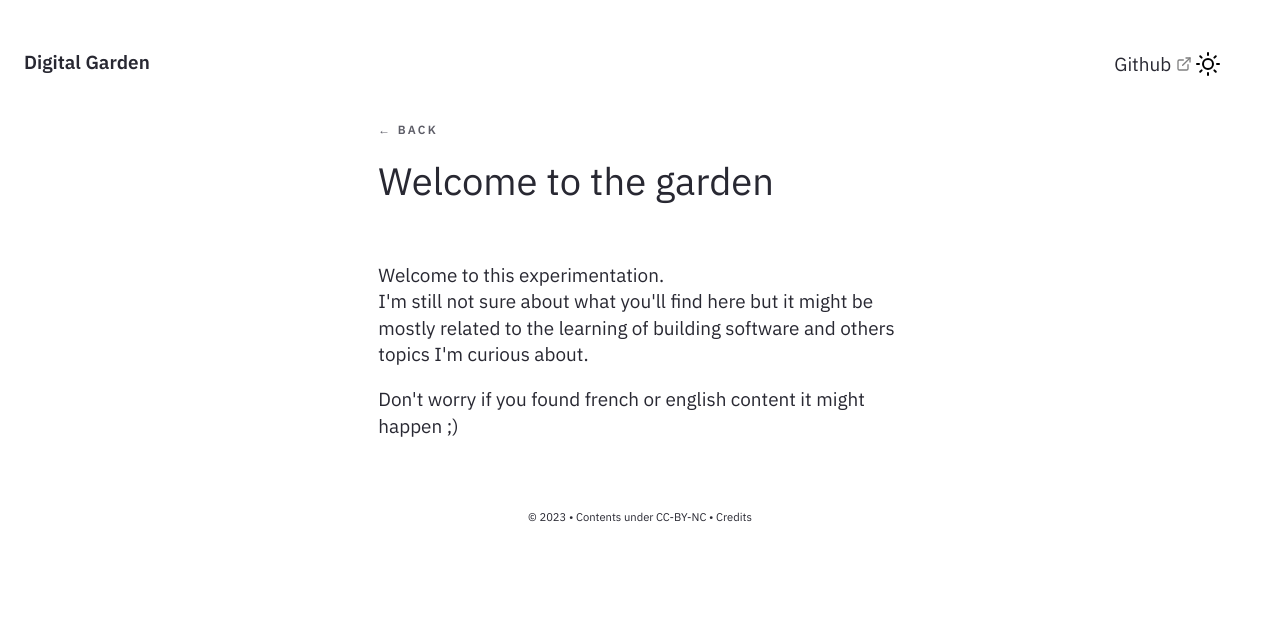
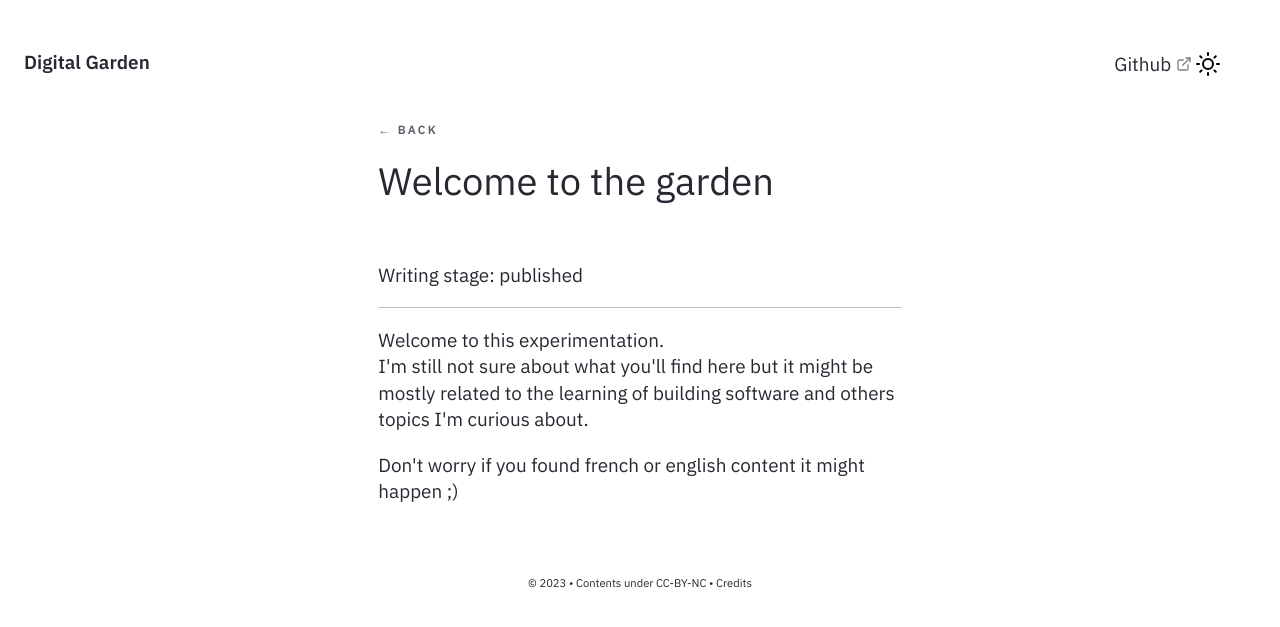
Before and after one commit to PierrickBlons/digital-garden, a Jekyll site: the page built from _notes/Public/Welcome to the garden.md, in a window 1280 px wide. Shown: the top 627 px of the page. Built offline with Jekyll 4.4.1, drawn with Linux system fonts in a browser that asks for light colours.

Commit message:
playing with css

```diff
--- a/_layouts/Post.html
+++ b/_layouts/Post.html
@@ -122,15 +122,20 @@
                     </style>
                     {%- endif -%}
                     <h1>{{page.title}}</h1>
-                    {% unless page.subtitle %}
+                    {% unless page.subtitle == empty %}
                     <h3>{{ page.subtitle }}</h3>
                     {% endunless %}
-                    {%- unless page.status == "published" or page.status == empty -%}
-                    <p>Writing stage: {{page.status}}</p>
-                    {%- endunless -%}
-                    {% for review in page.reviews %}
-                        <span>{{ review.comment }} on {{ review.date }}</span>
-                    {%- endfor -%}
+                    <div class="meta">
+                        <div class="status">
+                            <p>Writing stage: {{page.status}}</p>
+                        </div>
+                        <div class="review">
+                            {% for review in page.reviews %}
+                                <span>{{ review.comment }} on {{ review.date }}</span>
+                            {%- endfor -%}
+                        </div>
+                    </div>
+
                     {%- include Content.html -%}
                     {%- include Backlinks.html -%}
                     </div>
--- a/assets/css/main.css
+++ b/assets/css/main.css
@@ -1114,8 +1114,26 @@ a.box-feed:active {
       max-width: 1344px; } }
 
 .content {
-  border: top 1px;
+  border-top: solid 1px var(--color-border);
+  padding-top: 1em;
 }
+
+  .meta {
+    display: flex;
+    flex-direction: row;
+  }
+
+    .status {
+      display: flex;
+      flex-direction: row;
+      max-width: 70%;
+    }
+
+    .review {
+      display: flex;
+      flex-direction: column;
+      text-align: left;
+    }
 
 .content li + li {
   margin-top: 0em; }
```
